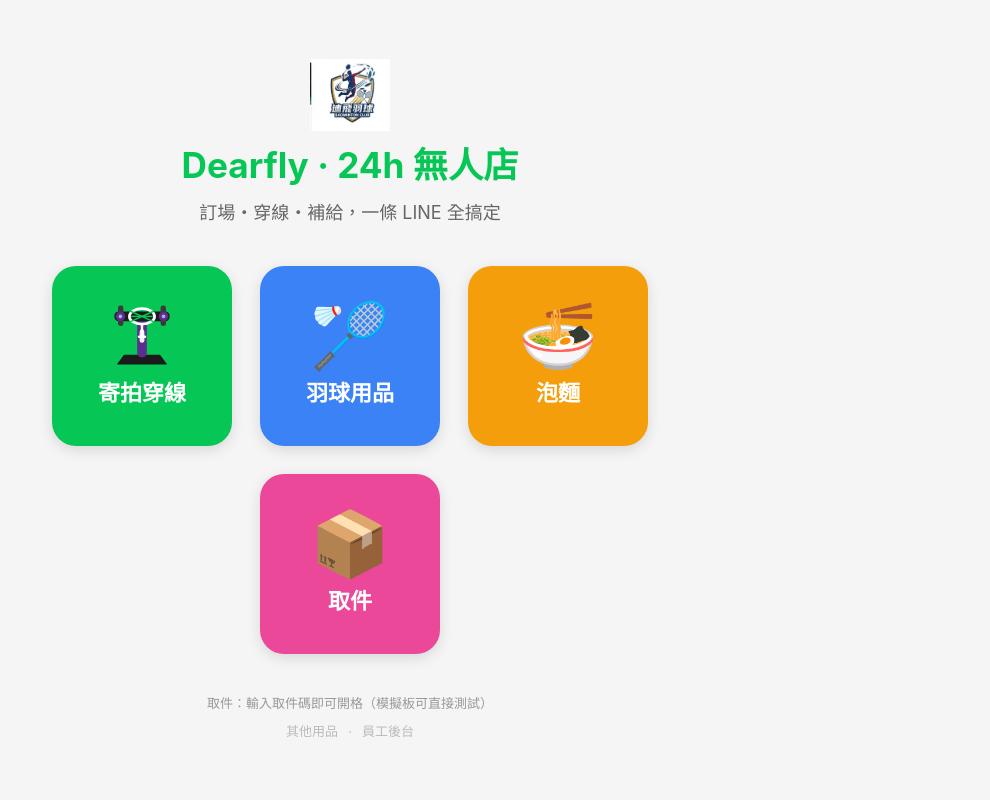
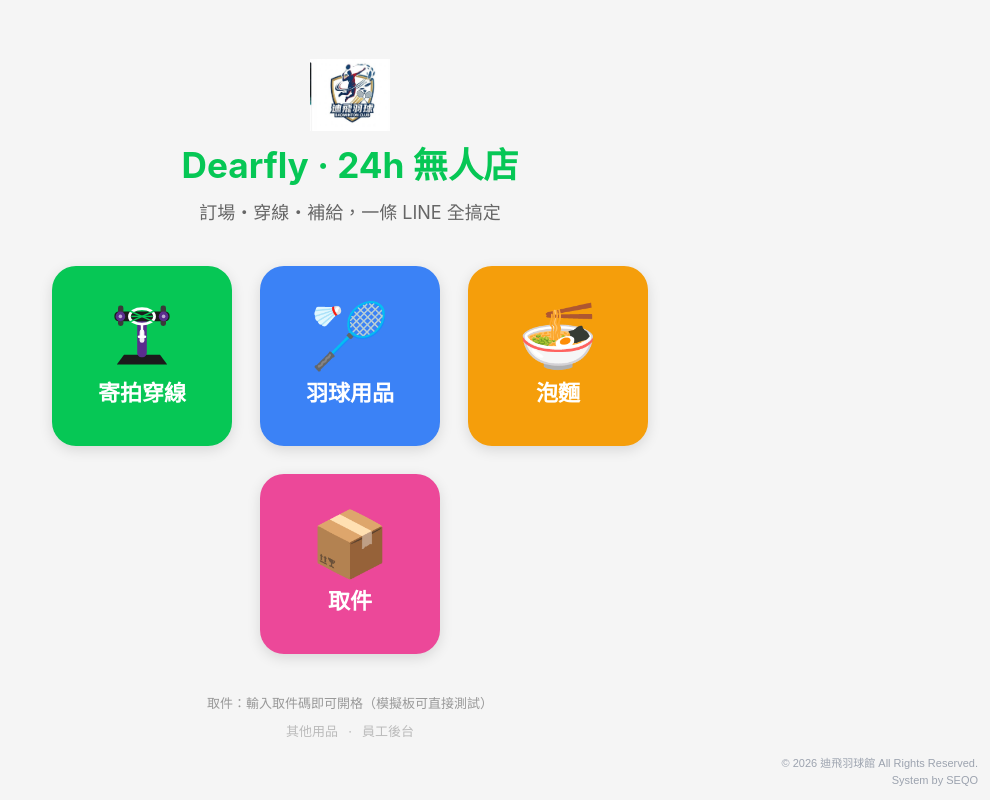
Before and after one commit to HemanJJ/smartlocker, a Next.js app in the folder web/: page / in a window 1280 px wide. Shown: the whole page, without its empty margins (290-1280 px from the left). Built offline with nearby package versions, Linux system fonts and the light colour scheme.

Commit message:
layout: 右下角版權宣告(© 2026 迪飛羽球館 All Rights Reserved.) + System by SEQO(低調連結)

```diff
--- a/web/src/app/layout.tsx
+++ b/web/src/app/layout.tsx
@@ -23,7 +23,35 @@
       lang="zh-TW"
       className={`${geistSans.variable} ${geistMono.variable} h-full antialiased`}
     >
-      <body className="min-h-full flex flex-col">{children}</body>
+      <body className="min-h-full flex flex-col">
+        {children}
+        <div
+          style={{
+            position: 'fixed',
+            right: 12,
+            bottom: 10,
+            zIndex: 50,
+            textAlign: 'right',
+            fontSize: 11,
+            lineHeight: 1.6,
+            color: '#9ca3af',
+            pointerEvents: 'none',
+          }}
+        >
+          <div>© 2026 迪飛羽球館 All Rights Reserved.</div>
+          <div>
+            System by{' '}
+            <a
+              href="https://linebot.my.canva.site/ai-landing-page"
+              target="_blank"
+              rel="noopener noreferrer"
+              style={{ color: '#9ca3af', textDecoration: 'none', pointerEvents: 'auto' }}
+            >
+              SEQO
+            </a>
+          </div>
+        </div>
+      </body>
     </html>
   );
 }
```
